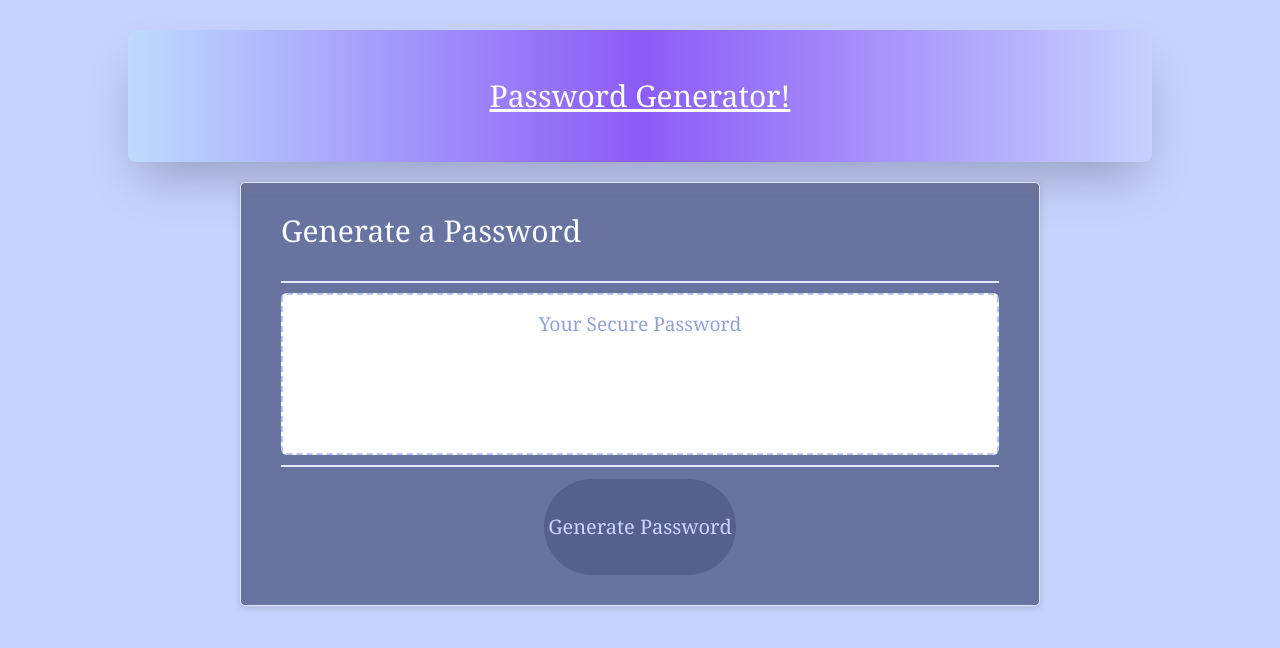
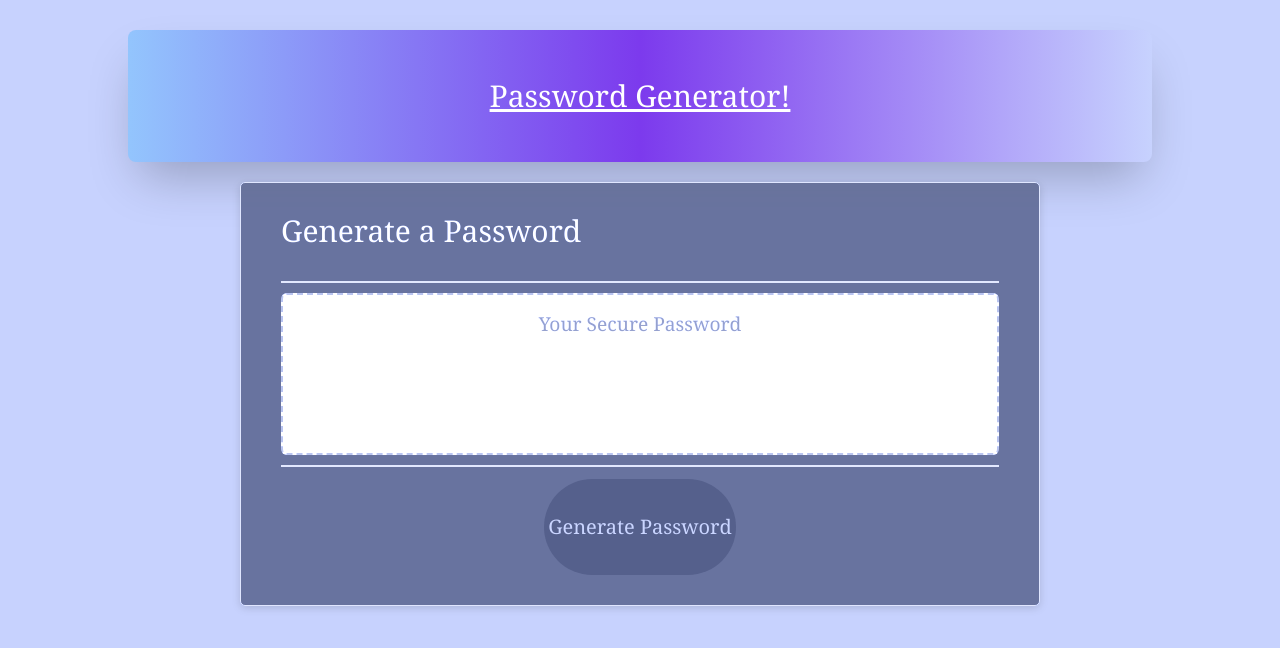
Before and after one commit to LuisM-Hernandez/Random_Password_Generator, a plain HTML site: page index.html in a window 1280 px wide. Drawn offline with nearby package versions, Linux system fonts and the light colour scheme.

Commit message:
Minimal changes in styling.

```diff
--- a/index.html
+++ b/index.html
@@ -13,7 +13,8 @@
 
     <div class="wrapper">
 
-      <div class="max-w-screen-lg bg-white shadow-2xl rounded-lg mx-auto text-center py-12  mb-5 bg-gradient-to-r from-blue-200 via-purple-500 to-indigo-200">
+      <div class="max-w-screen-lg bg-white shadow-2xl rounded-lg mx-auto text-center py-12  mb-5 bg-gradient-to-r from-blue-300 via-purple-600 to-indigo-200">
+
         <h1 class="grid justify-items-center text-black text-3xl underline text-white">Password Generator!</h1>
       </div>
 
```
